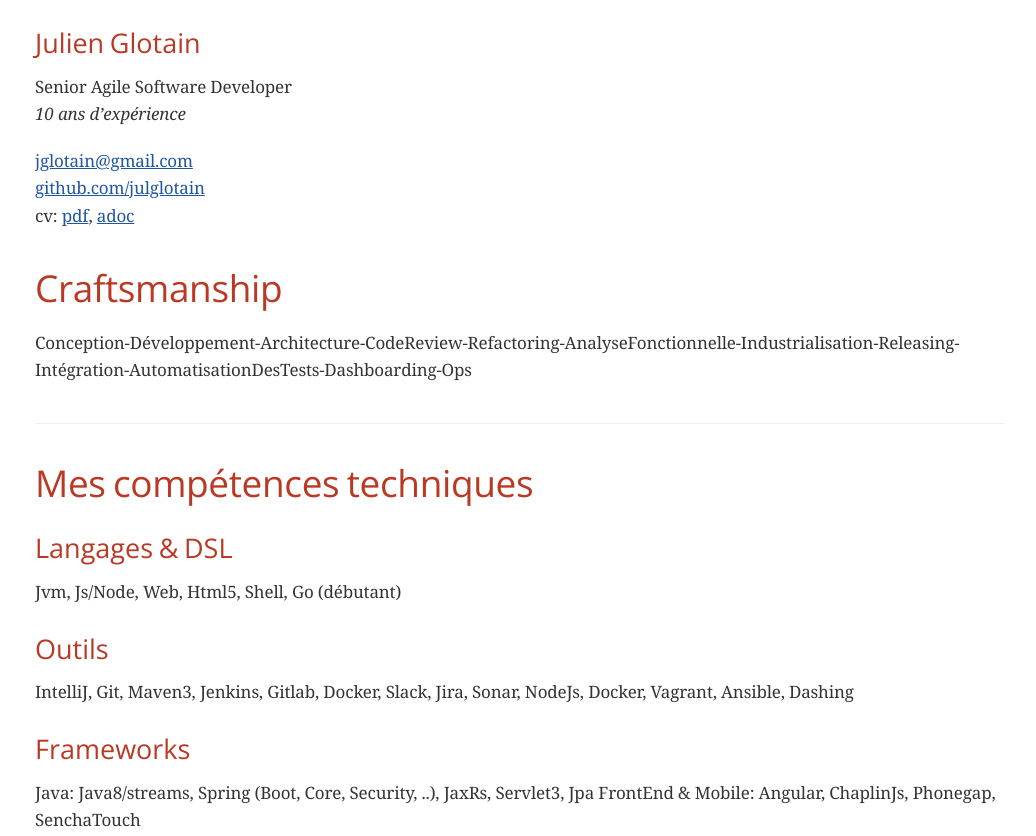
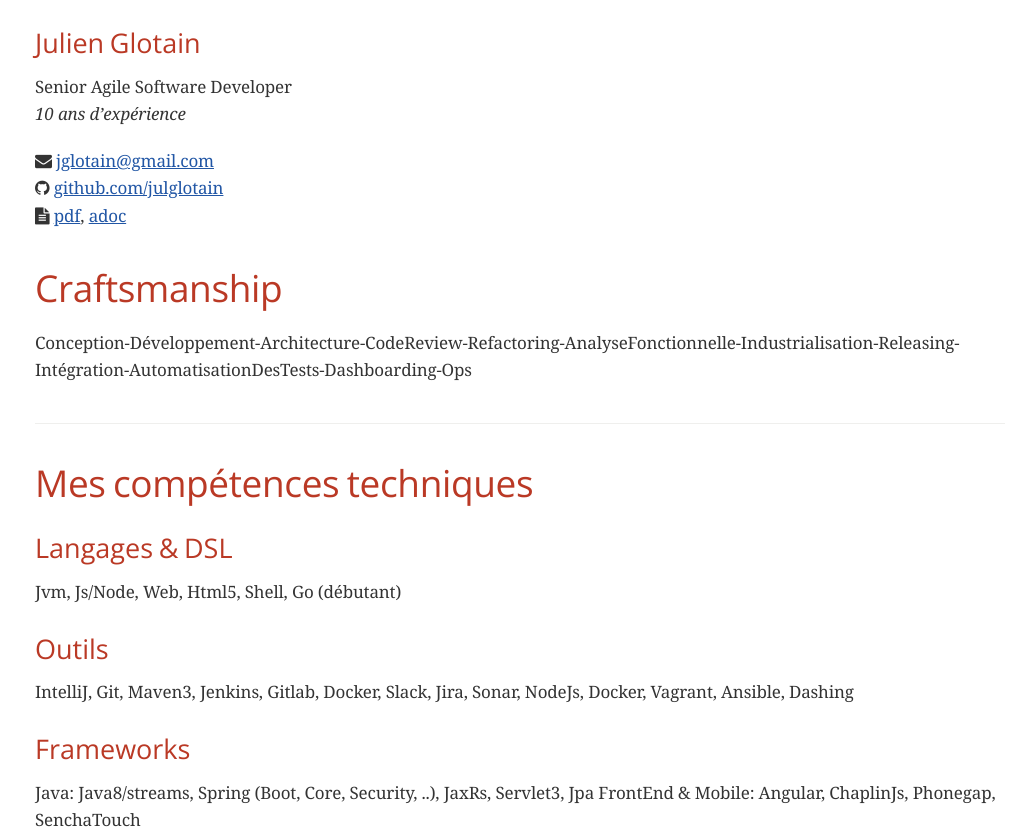
Before and after one commit to edikabe/resume, a plain HTML site: page index.html in a window 1280 px wide. Shown: the top 836 px of the page, without its empty margins (120-1156 px from the left). Drawn offline with nearby package versions, Linux system fonts and the light colour scheme; a web font is replaced by a local one.

Commit message:
Added some icons

```diff
--- a/index.html
+++ b/index.html
@@ -429,6 +429,7 @@ body.book #toc,body.book #preamble,body.book h1.sect0,body.book .sect1>h2{page-b
 #footer-text{color:rgba(0,0,0,.6);font-size:.9em}}
 @media amzn-kf8{#header,#content,#footnotes,#footer{padding:0}}
 </style>
+<link rel="stylesheet" href="https://cdnjs.cloudflare.com/ajax/libs/font-awesome/4.7.0/css/font-awesome.min.css">
 </head>
 <body class="article">
 <div id="header">
@@ -441,9 +442,9 @@ body.book #toc,body.book #preamble,body.book h1.sect0,body.book .sect1>h2{page-b
 <em>10 ans d&#8217;expérience</em></p>
 </div>
 <div class="paragraph">
-<p><a href="mailto:jglotain@gmail.com">jglotain@gmail.com</a><br>
-<a href="https://github.com/julglotain">github.com/julglotain</a><br>
-cv: <a href="https://julglotain.github.io/resume.pdf">pdf</a>, <a href="https://julglotain.github.io/resume.adoc">adoc</a></p>
+<p><span class="icon"><i class="fa fa-envelope"></i></span> <a href="mailto:jglotain@gmail.com">jglotain@gmail.com</a><br>
+<span class="icon"><i class="fa fa-github"></i></span> <a href="https://github.com/julglotain">github.com/julglotain</a><br>
+<span class="icon"><i class="fa fa-file-text"></i></span> <a href="https://julglotain.github.io/resume.pdf">pdf</a>, <a href="https://julglotain.github.io/resume.adoc">adoc</a></p>
 </div>
 </div>
 <div class="sect1">
@@ -903,7 +904,7 @@ Maven, Grunt, IAAS Azure, Clearcase, Clearquest</p>
 </div>
 <div id="footer">
 <div id="footer-text">
-Last updated 2018-05-17 22:26:39 CEST
+Last updated 2018-05-17 22:42:26 CEST
 </div>
 </div>
 </body>
```
Also changed, not shown: 2 other files.
